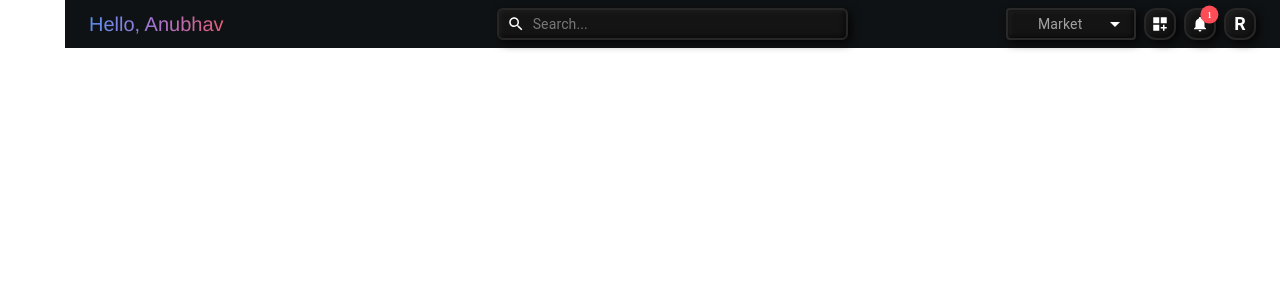
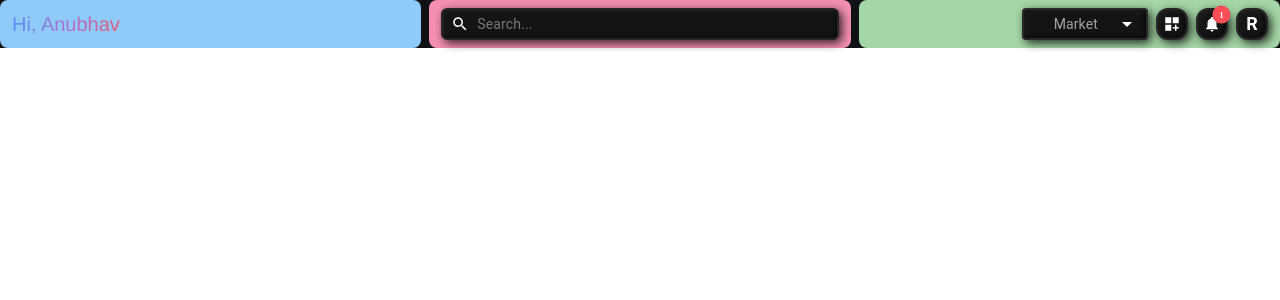
Before and after one commit to 02anubhav/header, a React (Vite) app: page / in a window 1280 px wide. Shown: the top 300 px of the page. Built offline with nearby package versions, Linux system fonts and the light colour scheme.

Commit message:
update_layout

```diff
--- a/src/Components/Data.json
+++ b/src/Components/Data.json
@@ -9,4 +9,5 @@
     { "label": "Market2" },
     { "label": "Market3" }
   ]
+
 }
--- a/src/Pages/Header.jsx
+++ b/src/Pages/Header.jsx
@@ -27,13 +27,13 @@ import DropDown from "../Components/DropDown";
 import Search from "../Components/Search";
 
 import "./Header.scss"; // Import the SASS file
-import { Edit } from "@mui/icons-material";
+
 
 const ThreeSections = () => {
   return (
     <Stack className="section-stack">
       <Box className="section-box section-one">
-        <h6 class="gradient-text">Hello, Anubhav</h6>
+      <h6 class="gradient-text">Hi, Anubhav</h6>
       </Box>
       <Box className="section-box section-two">
         <Search />
--- a/src/Pages/Header.scss
+++ b/src/Pages/Header.scss
@@ -1,14 +1,14 @@
 $header-height: 48px;
-$CloseSidebar-width : 65px;
-$header-width : calc(100% - #{$CloseSidebar-width});
-$paddingX : 12px;
-$paddingY : 2px;
-$Uni-gap : 8px;
-$primary-color : #0F1214;
+$CloseSidebar-width: 65px;
+// $header-width : calc(100% - #{$CloseSidebar-width});
+$header-width: 100%;
 
+$paddingX: 12px;
+$paddingY: 2px;
+$Uni-gap: 8px;
+$primary-color: #0f1214;
 
-
-.section-stack{
+.section-stack {
   flex-direction: row !important;
   justify-content: space-between !important;
   align-items: center !important;
@@ -16,26 +16,27 @@ $primary-color : #0F1214;
   width: $header-width;
   height: $header-height;
   gap: $Uni-gap;
-  margin-left: $CloseSidebar-width;
+  // margin-left: $CloseSidebar-width;
 }
 
 .section-box {
   height: 100%;
-  width: 100%;
-  padding: 1.5rem;
+  // width: 100%;
+  width: calc($header-width / 3);
+  padding: $paddingY $paddingX;
   border-radius: 8px;
 }
 
 .section-one {
-  // background-color: #90caf9;
+  background-color: #90caf9;
   display: flex !important;
-    justify-content: space-between !important;
-    align-items: center !important;
-    gap: $Uni-gap; // Primary light
+  justify-content: space-between !important;
+  align-items: center !important;
+  gap: $Uni-gap;
 }
 
 .section-two {
-  // background-color: #f48fb1;
+  background-color: #f48fb1;
   display: flex !important;
   justify-content: space-between !important;
   align-items: center !important;
@@ -44,8 +45,14 @@ $primary-color : #0F1214;
 
 .section-three {
   display: flex !important;
-  justify-content: flex-end  !important;
-  align-items: center   !important;
+  justify-content: flex-end !important;
+  align-items: center !important;
   gap: $Uni-gap;
-  // background-color: #a5d6a7; // Success light
+  background-color: #a5d6a7;
 }
+
+@media (max-width: 740px) {
+  .section-box {
+    padding: 4px;
+  }
+}
--- a/src/Styles/app.scss
+++ b/src/Styles/app.scss
@@ -128,7 +128,7 @@ gap: $Uni-gap;
   display: flex;
   justify-content: center;
   align-items: center;
-  width: $icon-width;
+  min-width: $icon-width;
   height: $icon-height;
   background: #141414;
   border-radius: 12px;
@@ -227,7 +227,7 @@ gap: $Uni-gap;
   border: 2px solid #292929;
   display: flex !important;
   align-items: center;
-  width: 130px !important;
+  min-width: 50px !important;
   max-height: $icon-height;
   transition: all 0.3s ease-in-out;
   box-shadow: inset 2px 2px 5px rgba(255, 255, 255, 0.05),
```
